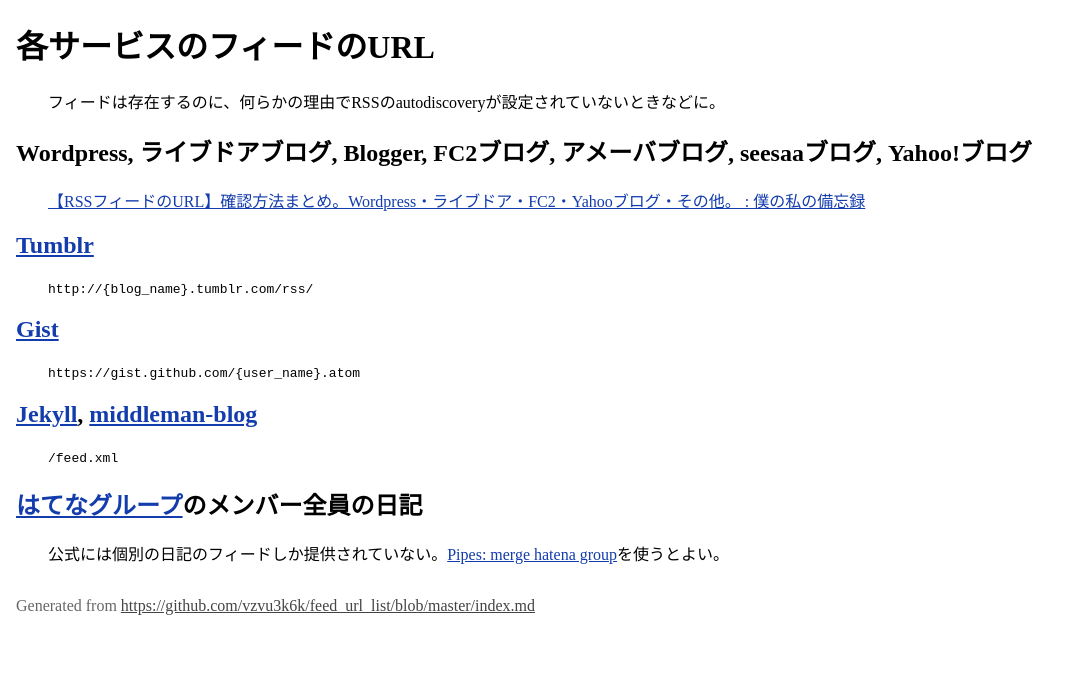
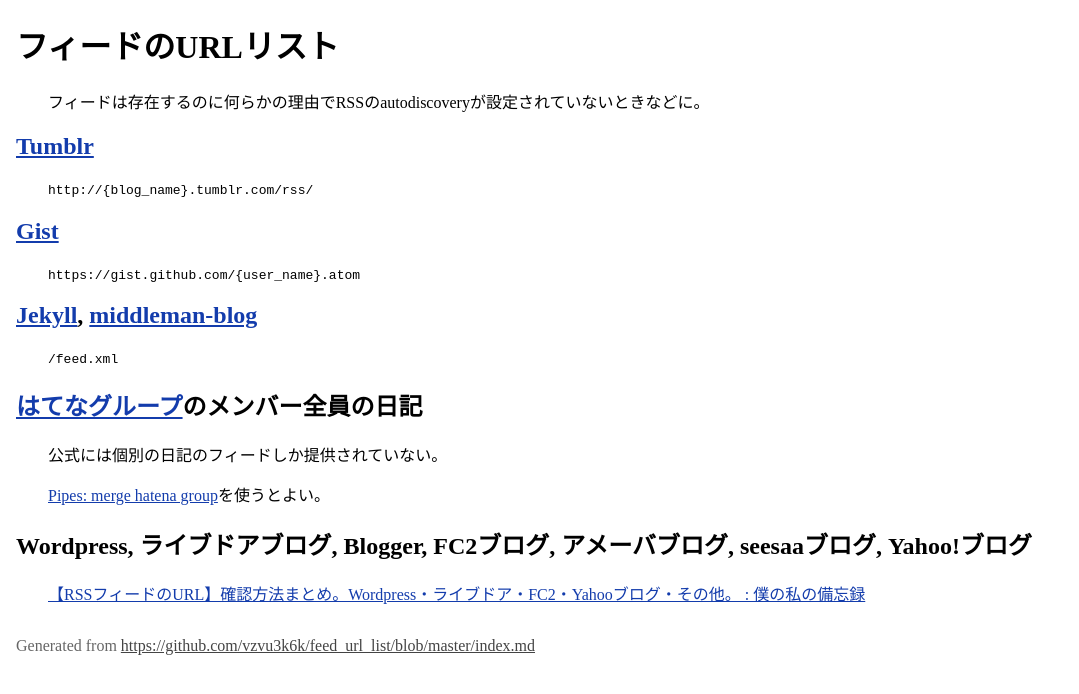
Before and after one commit to vzvu3k6k/feed_url_list, a Jekyll site: the page built from index.md, in a window 1280 px wide. Shown: the top 694 px of the page, without its empty margins (0-1079 px from the left). Built offline with Jekyll 4.4.1, drawn with Linux system fonts in a browser that asks for light colours; part of the change alters nothing that is shown.

Commit message:
Change title and some little changes

```diff
--- a/index.md
+++ b/index.md
@@ -1,15 +1,11 @@
 ---
 layout: default
-title: 各サービスのフィードのURL
+title: フィードのURLリスト
 ---
 
-# 各サービスのフィードのURL
+# フィードのURLリスト
 
-フィードは存在するのに、何らかの理由でRSSのautodiscoveryが設定されていないときなどに。
-
-## Wordpress, ライブドアブログ, Blogger, FC2ブログ, アメーバブログ, seesaaブログ, Yahoo!ブログ
-
-[【RSSフィードのURL】確認方法まとめ。Wordpress・ライブドア・FC2・Yahooブログ・その他。 : 僕の私の備忘録](http://blog.livedoor.jp/net_scope-diary/archives/7295120.html)
+フィードは存在するのに何らかの理由でRSSのautodiscoveryが設定されていないときなどに。
 
 ## [Tumblr](https://www.tumblr.com/)
 
@@ -25,4 +21,10 @@ title: 各サービスのフィードのURL
 
 ## [はてなグループ](http://g.hatena.ne.jp/)のメンバー全員の日記
 
-公式には個別の日記のフィードしか提供されていない。[Pipes: merge hatena group](http://pipes.yahoo.com/pipes/pipe.info?_id=TssmX7bb2xGYLar_l7okhQ)を使うとよい。
+公式には個別の日記のフィードしか提供されていない。
+
+[Pipes: merge hatena group](http://pipes.yahoo.com/pipes/pipe.info?_id=TssmX7bb2xGYLar_l7okhQ)を使うとよい。
+
+## Wordpress, ライブドアブログ, Blogger, FC2ブログ, アメーバブログ, seesaaブログ, Yahoo!ブログ
+
+[【RSSフィードのURL】確認方法まとめ。Wordpress・ライブドア・FC2・Yahooブログ・その他。 : 僕の私の備忘録](http://blog.livedoor.jp/net_scope-diary/archives/7295120.html)
```
